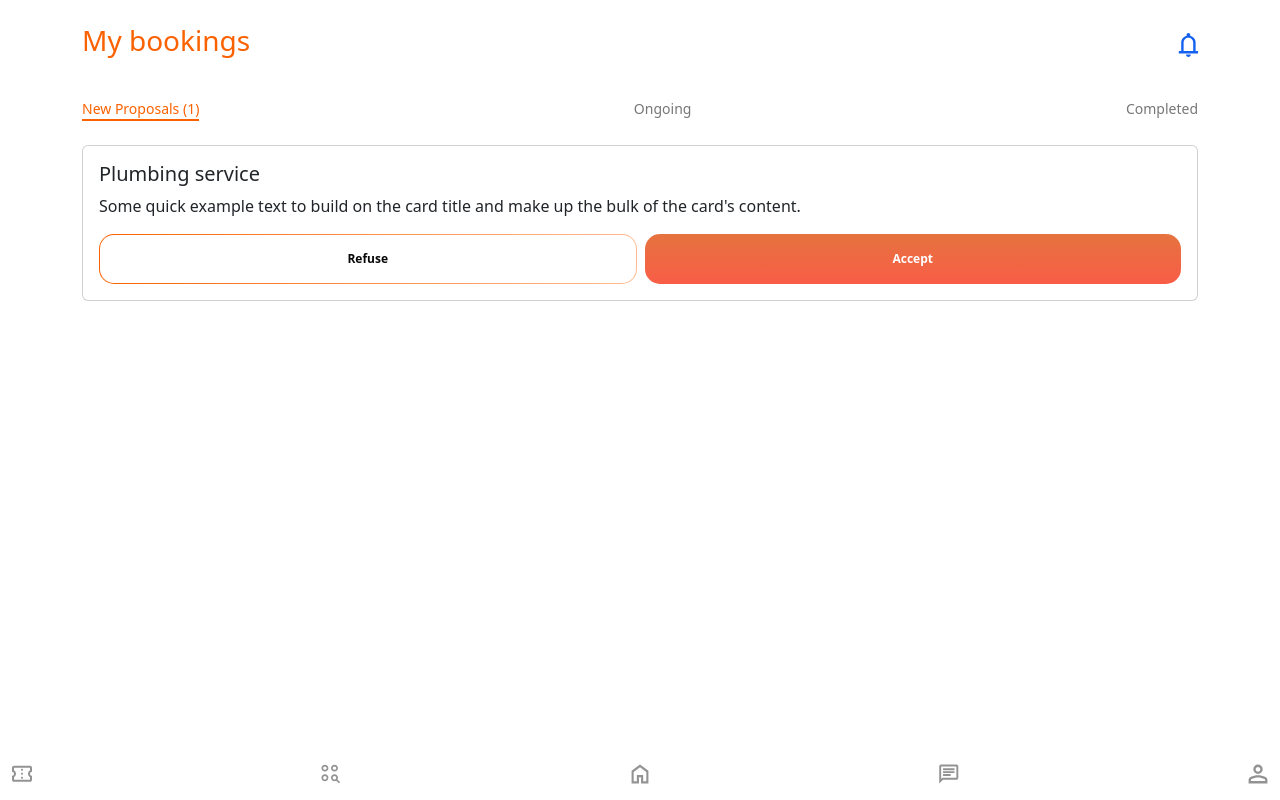
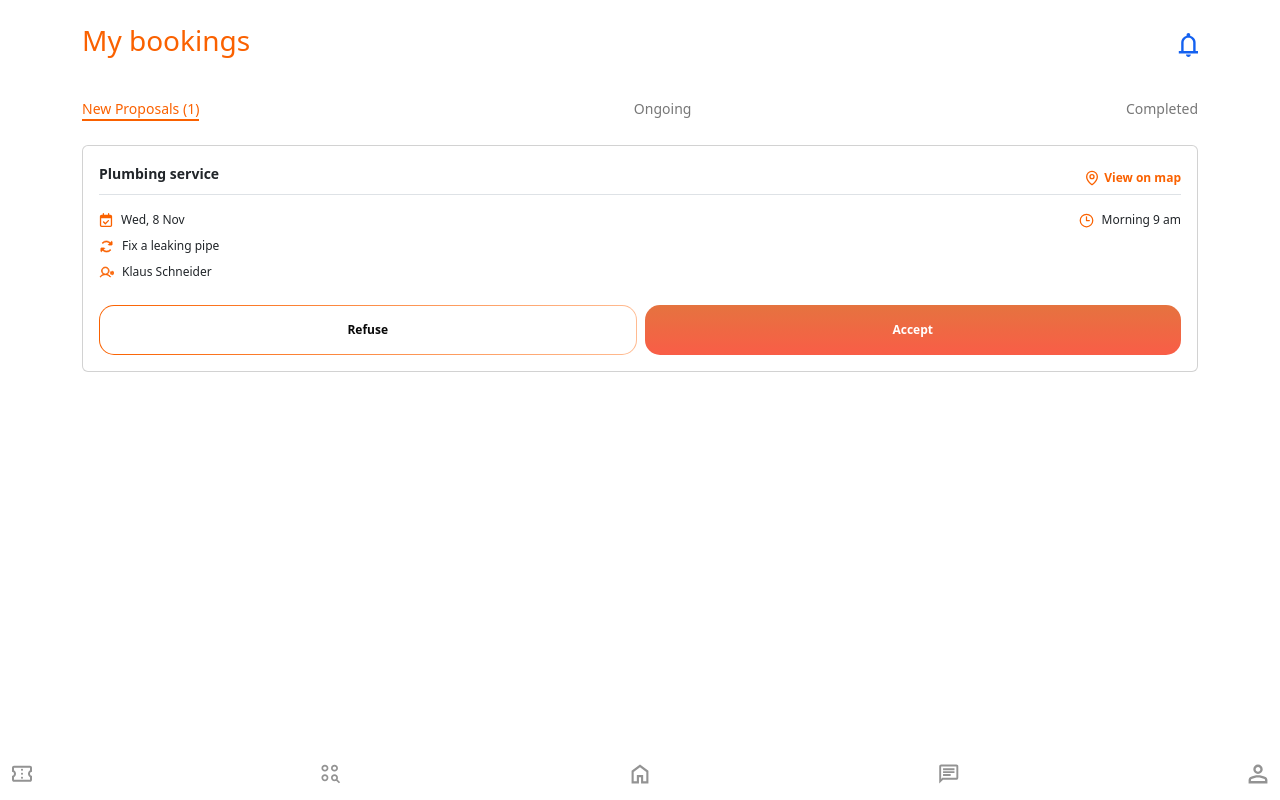
Before and after one commit to Sonja-Kitanoska/FixDas, a React (Vite) app in the folder Fix Das/: page /bookings/new-proposals in a window 1280 px wide. Built offline with nearby package versions, Linux system fonts and the light colour scheme; a web font is replaced by a local one.

Commit message:
bookings cards for all the steps done

```diff
--- a/Fix Das/src/pages/bookings/CompletedBookings/CompletedBookings.tsx
+++ b/Fix Das/src/pages/bookings/CompletedBookings/CompletedBookings.tsx
@@ -1,10 +1,11 @@
-import { useNavigate } from "react-router-dom";
 import Navbar from "../../../components/Navbar/Navbar";
 import styles from "../Bookings.module.css";
+import { LuClock3 } from "react-icons/lu";
+import { FaRegCalendarCheck, FaStar } from "react-icons/fa6";
+import { PiArrowsClockwiseFill, PiUserGearLight } from "react-icons/pi";
+import { FaRegCheckCircle } from "react-icons/fa";
 
 const CompletedBookings = () => {
-	const navigate = useNavigate();
-
 	return (
 		<div className="container py-3">
 			<div className="d-flex justify-content-between align-items-center py-2">
@@ -14,24 +15,67 @@ const CompletedBookings = () => {
 			<div
 				className={`d-flex justify-content-between mt-3 py-2 ${styles.grayFont}`}
 			>
+				<p className="font-size-14 font-weight-500">New Proposals (1)</p>
+				<p className="font-size-14 font-weight-500">Ongoing</p>
 				<p
-					onClick={() => navigate("/bookings/new-proposals")}
-					className="font-size-14 font-weight-500"
-				>
-					New Proposals (1)
-				</p>
-				<p
-					onClick={() => navigate("/bookings/ongoing")}
-					className="font-size-14 font-weight-500"
-				>
-					Ongoing
-				</p>
-				<p
-					onClick={() => navigate("/bookings/completed")}
 					className={`font-size-14 font-weight-500 orange ${styles.orangeBorder}`}
 				>
 					Completed
 				</p>
+			</div>
+
+			<div className="card" style={{ borderColor: "#38830A" }}>
+				<div className="card-body">
+					<div className="d-flex justify-content-between border-bottom py-1">
+						<h5 className="card-title font-size-14 font-weight-700">
+							Plumbing service
+						</h5>
+						<div className="d-flex align-items-center gap-1">
+							<FaStar className="orange" />
+							<p className="mb-0 font-size-12 font-weight-400">
+								You rated 4.5/5
+							</p>
+							<FaRegCheckCircle style={{ color: "#38830A" }} />
+						</div>
+					</div>
+
+					<div className="d-flex justify-content-between py-3 font-size-12 font-weight-400">
+						<div className="f-flex flex-column">
+							<div className="d-flex align-items-center gap-2 mb-2">
+								<FaRegCalendarCheck className="orange font-size-14" />
+								<p className="mb-0">Wed, 8 Nov</p>
+							</div>
+							<div className="d-flex align-items-center mb-2 gap-2">
+								<PiArrowsClockwiseFill
+									className="orange"
+									size={15}
+									strokeWidth={12}
+								/>
+								<p className="mb-0">Fix a leaking pipe</p>
+							</div>
+							<div className="d-flex align-items-center mb-2 gap-2">
+								<PiUserGearLight
+									className="orange"
+									size={15}
+									strokeWidth={12}
+								/>
+								<p className="mb-0">Klaus Schneider</p>
+							</div>
+						</div>
+						<div>
+							<div className="d-flex gap-2 align-items-center mb-1">
+								<LuClock3 className="orange" size={15} />
+								<p className="mb-0">Morning 9 am</p>
+							</div>
+						</div>
+					</div>
+
+					<div className="d-flex gap-2">
+						<button className="btn orange-border-btn">Chat now</button>
+
+						<button className="btn orange-btn">Reopen</button>
+					</div>
+				</div>
 			</div>
 
 			<Navbar />
--- a/Fix Das/src/pages/bookings/NewProposals/NewProposals.tsx
+++ b/Fix Das/src/pages/bookings/NewProposals/NewProposals.tsx
@@ -1,6 +1,10 @@
 import { useNavigate } from "react-router-dom";
 import Navbar from "../../../components/Navbar/Navbar";
 import styles from "../Bookings.module.css";
+import { LuClock3, LuMapPin } from "react-icons/lu";
+import { FaRegCalendarCheck, FaRegClock } from "react-icons/fa6";
+import { PiArrowsClockwiseFill, PiUserGearLight } from "react-icons/pi";
+import { CiClock2 } from "react-icons/ci";
 
 const NewProposals = () => {
 	const navigate = useNavigate();
@@ -16,36 +20,66 @@ const NewProposals = () => {
 					className={`d-flex justify-content-between mt-3 py-2 ${styles.grayFont}`}
 				>
 					<p
-						onClick={() => navigate("/bookings/new-proposals")}
 						className={`font-size-14 font-weight-500 orange ${styles.orangeBorder}`}
 					>
 						New Proposals (1)
 					</p>
-					<p
-						onClick={() => navigate("/bookings/ongoing")}
-						className="font-size-14 font-weight-500"
-					>
-						Ongoing
-					</p>
-					<p
-						onClick={() => navigate("/bookings/completed")}
-						className="font-size-14 font-weight-500"
-					>
-						Completed
-					</p>
+					<p className="font-size-14 font-weight-500">Ongoing</p>
+					<p className="font-size-14 font-weight-500">Completed</p>
 				</div>
 
 				<div className="card">
 					<div className="card-body">
-						<h5 className="card-title">Plumbing service</h5>
-						<p className="card-text">
-							Some quick example text to build on the card title and make up the
-							bulk of the card's content.
-						</p>
+						<div className="d-flex justify-content-between border-bottom py-1">
+							<h5 className="card-title font-size-14 font-weight-700">
+								Plumbing service
+							</h5>
+							<div className="d-flex orange align-items-center gap-1">
+								<LuMapPin />
+								<p className="mb-0 font-size-12 font-weight-600">View on map</p>
+							</div>
+						</div>
+
+						<div className="d-flex justify-content-between py-3 font-size-12 font-weight-400">
+							<div className="f-flex flex-column">
+								<div className="d-flex align-items-center gap-2 mb-2">
+									<FaRegCalendarCheck className="orange font-size-14" />
+									<p className="mb-0">Wed, 8 Nov</p>
+								</div>
+								<div className="d-flex align-items-center mb-2 gap-2">
+									<PiArrowsClockwiseFill
+										className="orange"
+										size={15}
+										strokeWidth={12}
+									/>
+									<p className="mb-0">Fix a leaking pipe</p>
+								</div>
+								<div className="d-flex align-items-center mb-2 gap-2">
+									<PiUserGearLight
+										className="orange"
+										size={15}
+										strokeWidth={12}
+									/>
+									<p className="mb-0">Klaus Schneider</p>
+								</div>
+							</div>
+							<div>
+								<div className="d-flex gap-2 align-items-center mb-1">
+									<LuClock3 className="orange" size={15} />
+									<p className="mb-0">Morning 9 am</p>
+								</div>
+							</div>
+						</div>
+
 						<div className="d-flex gap-2">
 							<button className="btn orange-border-btn">Refuse</button>
 
-							<button className="btn orange-btn">Accept</button>
+							<button
+								onClick={() => navigate("/bookings/ongoing")}
+								className="btn orange-btn"
+							>
+								Accept
+							</button>
 						</div>
 					</div>
 				</div>
--- a/Fix Das/src/pages/bookings/OngoingBooking/OngoingBooking.tsx
+++ b/Fix Das/src/pages/bookings/OngoingBooking/OngoingBooking.tsx
@@ -1,10 +1,10 @@
-import { useNavigate } from "react-router-dom";
 import Navbar from "../../../components/Navbar/Navbar";
 import styles from "../Bookings.module.css";
+import { LuClock3, LuMapPin } from "react-icons/lu";
+import { FaRegCalendarCheck } from "react-icons/fa6";
+import { PiArrowsClockwiseFill, PiUserGearLight } from "react-icons/pi";
 
 const OngoingBooking = () => {
-	const navigate = useNavigate();
-
 	return (
 		<div className="container py-3">
 			<div className="d-flex justify-content-between align-items-center py-2">
@@ -14,24 +14,63 @@ const OngoingBooking = () => {
 			<div
 				className={`d-flex justify-content-between mt-3 py-2 ${styles.grayFont}`}
 			>
+				<p className="font-size-14 font-weight-500">New Proposals (1)</p>
 				<p
-					onClick={() => navigate("/bookings/new-proposals")}
-					className="font-size-14 font-weight-500"
-				>
-					New Proposals (1)
-				</p>
-				<p
-					onClick={() => navigate("/bookings/ongoing")}
 					className={`font-size-14 font-weight-500 orange ${styles.orangeBorder}`}
 				>
 					Ongoing
 				</p>
-				<p
-					onClick={() => navigate("/bookings/completed")}
-					className="font-size-14 font-weight-500"
-				>
-					Completed
-				</p>
+				<p className="font-size-14 font-weight-500">Completed</p>
+			</div>
+
+			<div className="card">
+				<div className="card-body">
+					<div className="d-flex justify-content-between border-bottom py-1">
+						<h5 className="card-title font-size-14 font-weight-700">
+							Plumbing service
+						</h5>
+						<div className="d-flex orange align-items-center gap-1">
+							<LuMapPin />
+							<p className="mb-0 font-size-12 font-weight-600">View on map</p>
+						</div>
+					</div>
+					<div className="d-flex justify-content-between py-3 font-size-12 font-weight-400">
+						<div className="f-flex flex-column">
+							<div className="d-flex align-items-center gap-2 mb-2">
+								<FaRegCalendarCheck className="orange font-size-14" />
+								<p className="mb-0">Wed, 8 Nov</p>
+							</div>
+							<div className="d-flex align-items-center mb-2 gap-2">
+								<PiArrowsClockwiseFill
+									className="orange"
+									size={15}
+									strokeWidth={12}
+								/>
+								<p className="mb-0">Fix a leaking pipe</p>
+							</div>
+							<div className="d-flex align-items-center mb-2 gap-2">
+								<PiUserGearLight
+									className="orange"
+									size={15}
+									strokeWidth={12}
+								/>
+								<p className="mb-0">Klaus Schneider</p>
+							</div>
+						</div>
+						<div>
+							<div className="d-flex gap-2 align-items-center mb-1">
+								<LuClock3 className="orange" size={15} />
+								<p className="mb-0">Morning 9 am</p>
+							</div>
+						</div>
+					</div>
+
+					<div className="d-flex gap-2">
+						<button className="btn orange-border-btn">Chat now</button>
+
+						<button className="btn orange-btn">Completed</button>
+					</div>
+				</div>
 			</div>
 
 			<Navbar />
```
